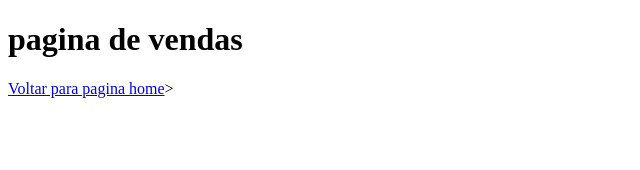
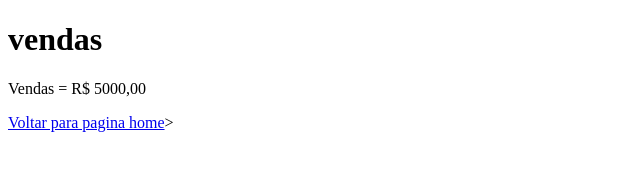
Before and after one commit to julio190/aulaguithub, a plain HTML site: page vendas.html in a window 1280 px wide. Shown: the whole page, without its empty margins (0-640 px from the left). Drawn offline with Linux system fonts and the light colour scheme.

Commit message:
acrecentado o valor das vendas

```diff
--- a/vendas.html
+++ b/vendas.html
@@ -7,7 +7,8 @@
     <title>Document</title>
 </head>
 <body>
-    <h1>pagina de vendas</h1>
+    <h1>vendas</h1>
+    <p>Vendas = R$ 5000,00</p>
     <a href="index.html">Voltar para pagina home</a>>
 
 </body>
```
